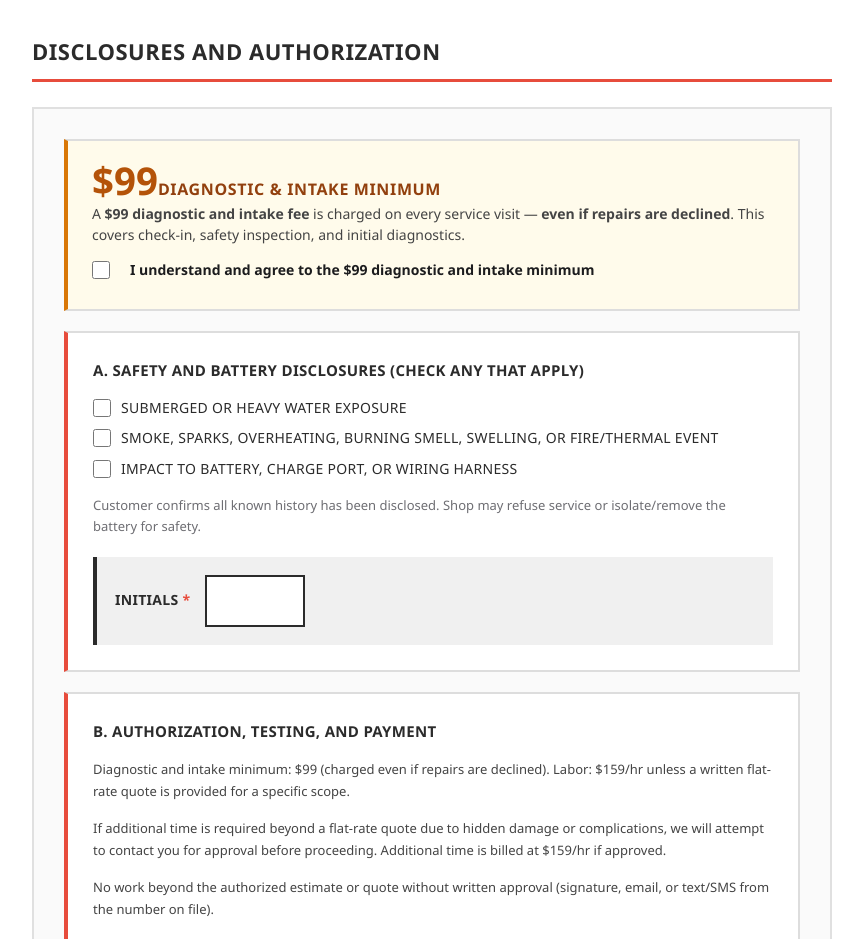
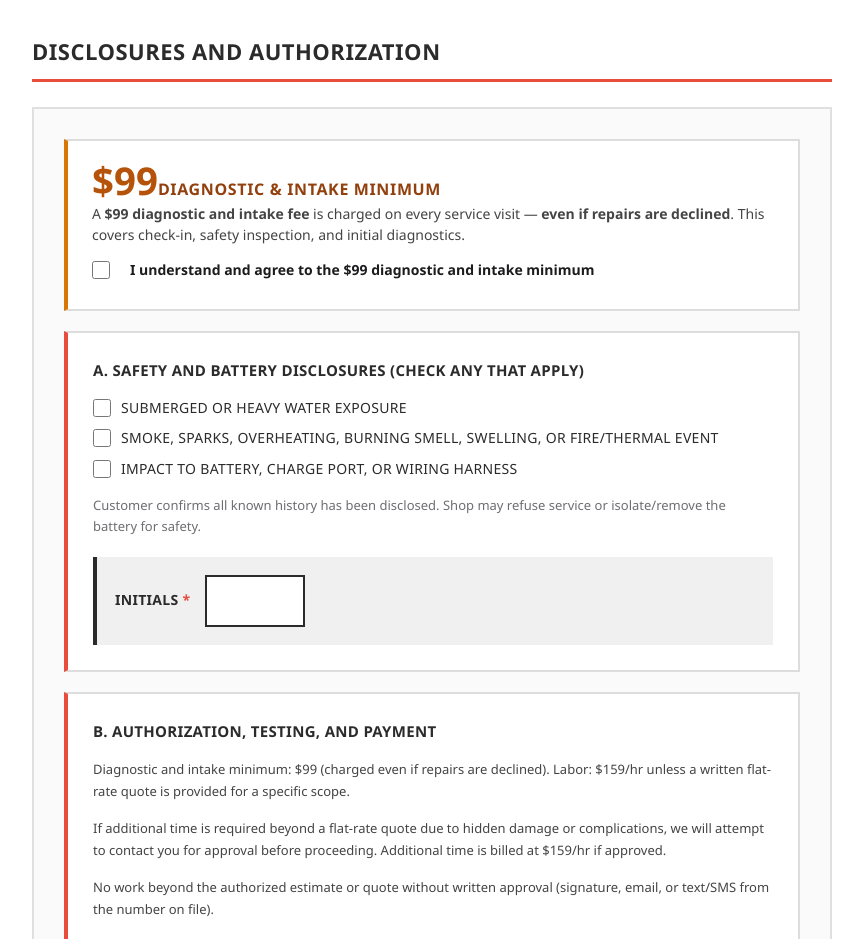
Before and after one commit to dvrkrvin/CCW-Intake-Form, a plain HTML site: page index.html in a window 1280 px wide. Shown: the part 1240-2179 px from the top of the page, without its empty margins (208-1071 px from the left). Drawn offline with nearby package versions, Linux system fonts and the light colour scheme.

Commit message:
Change fee callout background to white

```diff
--- a/styles.css
+++ b/styles.css
@@ -571,7 +571,7 @@ input[type="checkbox"] {
 /* ── $99 Fee Callout ─────────────────────────────────────── */
 
 .fee-callout {
-    background: #fffbeb;
+    background: white;
     border: 2px solid #ddd;
     border-left: 4px solid #d97706;
     border-radius: 0;
```
